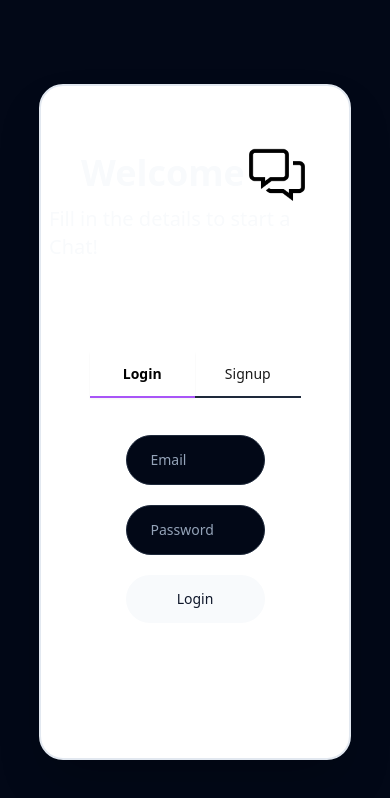
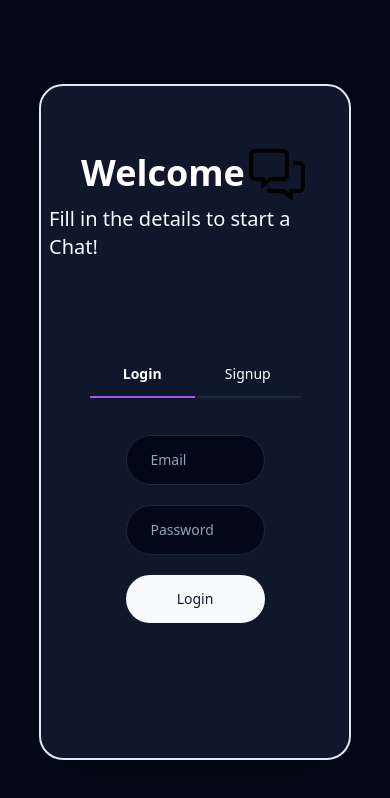
Before and after one commit to rishab2211/ChatX, a React (Vite) app in the folder client/: page /auth in a window 390 px wide. Shown: the top 798 px of the page. Built offline with nearby package versions, Linux system fonts and the light colour scheme; no server answers.

Commit message:
Corrected the dark mode color on auth page and overlapping problem of contacts bar and chat when in small screen size

```diff
--- a/client/src/pages/auth/index.jsx
+++ b/client/src/pages/auth/index.jsx
@@ -156,12 +156,12 @@ const AuthIndex = () => {
     // main outer div
     <div className=" h-[100vh] w-[100vw] flex items-center justify-center ">
       {/* // container div containing all the fields, buttons, texts */}
-      <div className=" h-[80vh] bg-white border-2 border-slate-200 text-opacity-90 shadow-2xl w-[80vw] md:w-[90vw] lg:w-[70vw] rounded-3xl p-2 grid xl:grid-cols-2">
+      <div className=" h-[80vh] bg-white dark:bg-slate-900 border-2 border-slate-200 text-opacity-90 shadow-2xl w-[80vw] md:w-[90vw] lg:w-[70vw] rounded-3xl p-2 grid xl:grid-cols-2">
         {/* Upper texts and icon div */}
         <div className="flex items-center justify-center flex-col">
           <div className="flex items-center justify-center">
-            <h1 className=" text-4xl font-bold md:text-6xl ">Welcome</h1>
-            <img src={ChatIcon} alt="Chat icon" className="w-16" />
+            <h1 className=" text-4xl font-bold md:text-6xl dark:text-white ">Welcome</h1>
+            <img src={ChatIcon} alt="Chat icon " className="w-16  " />
           </div>
           <p className="text-xl ">Fill in the details to start a Chat!</p>
         </div>
@@ -174,7 +174,7 @@ const AuthIndex = () => {
               {/* login tab */}
               <TabsTrigger
                 value="login"
-                className={` data-[state=active]:bg-transparent text-black text-opacity-90 border-b-2 rounded-none data-[state=active]:text-black data-[state=active]:font-semibold data-[state=active]:border-b-purple-500  w-full p-3 transition-all duration-300 `}
+                className={` data-[state=active]:bg-transparent text-black dark:text-white text-opacity-90 border-b-2 rounded-none data-[state=active]:text-black data-[state=active]:font-semibold data-[state=active]:border-b-purple-500  w-full p-3 transition-all duration-300 `}
 
               >
                 Login
@@ -183,7 +183,7 @@ const AuthIndex = () => {
               {/* Signup tab */}
               <TabsTrigger
                 value="signup"
-                className={` data-[state=active]:bg-transparent text-black text-opacity-90 border-b-2 rounded-none data-[state=active]:text-black data-[state=active]:font-semibold data-[state=active]:border-b-purple-500  w-full p-3 transition-all duration-300 `}
+                className={` data-[state=active]:bg-transparent text-black dark:text-white text-opacity-90 border-b-2 rounded-none data-[state=active]:text-black data-[state=active]:font-semibold data-[state=active]:border-b-purple-500  w-full p-3 transition-all duration-300 `}
 
               >
                 Signup
--- a/client/src/pages/chat/components/chat-container/components/chat-header/index.jsx
+++ b/client/src/pages/chat/components/chat-container/components/chat-header/index.jsx
@@ -7,7 +7,7 @@ const ChatHeader = () => {
             <div className='flex gap-5 items-center  ' >
                 <div className='flex gap-3 items-center justify-center ' >
                     <div className=' flex justify-center items-center gap-5  ' >
-                        <button className='dark:text-neutral-500 text-neutral-700 focus:neutral-800 focus:border-none focus:outline-none dark:focus:text-white dark:focus:text-neutral-300 duration-300 transition-all '   >
+                        <button className='dark:text-neutral-500 text-neutral-700 focus:neutral-800 focus:border-none focus:outline-none dark:focus:text-neutral-300 duration-300 transition-all '   >
                             <RiCloseFill className='text-3xl' />
                         </button>
                     </div>
--- a/client/src/pages/chat/components/contacts-container/components/profileInfo/index.jsx
+++ b/client/src/pages/chat/components/contacts-container/components/profileInfo/index.jsx
@@ -36,6 +36,8 @@ const ProfileInfo = () => {
         }
     }
 
+
+
     return (
         <div className='absolute bottom-0 flex items-center justify-between border border-t-[#2f303b]  px-10 py-3 w-full  ' >
             <div className=' flex gap-3 items-center justify-center  ' >
@@ -48,6 +50,9 @@ const ProfileInfo = () => {
                                 className=" object-cover w-full h-full "
                             />
                         ) : (
+                                                <TooltipProvider>
+                        <Tooltip>
+                            <TooltipTrigger>
                             <div
                                 className={`uppercase h-12 w-12 text-lg border-[1px] flex
                                      items-center justify-center ${getColor(userInfo.color)} `}
@@ -56,6 +61,12 @@ const ProfileInfo = () => {
                                     ? userInfo.firstName.split("").shift()
                                     : userInfo.email.split("").shift()}
                             </div>
+                            </TooltipTrigger>
+                            <TooltipContent className="" >
+                                <p>If the profile image not loaded refresh again</p>
+                            </TooltipContent>
+                        </Tooltip>
+                    </TooltipProvider>
                         )}
                     </Avatar>
                 </div>
--- a/client/src/pages/chat/components/contacts-container/index.jsx
+++ b/client/src/pages/chat/components/contacts-container/index.jsx
@@ -6,7 +6,7 @@ import { ModeToggle } from '../../../../components/ui/mode-toggle'
 
 const ContactsContainer = () => {
   return (
-    <div className='relative w-full md:w-[35vw] lg:w-[30vw] xl:w-[20vw] border-r-2 border-[#2f303b]  ' >
+    <div className='relative hidden md:block w-full md:w-[35vw] lg:w-[30vw] xl:w-[20vw] border-r-2 border-[#2f303b]  ' >
         <div className='pt-3 pr-3 flex justify-between items-center ' >
             <Logo/>
             <ModeToggle/>
@@ -36,3 +36,48 @@ const Title  = ({text})=>{
         </h6>
     )
 }
+
+
+
+
+
+
+
+// import React from 'react'
+// import Logo from '../../../../assets/Logo'
+// import ProfileInfo from './components/profileInfo'
+// import NewDM from './components/new-dm'
+// import { ModeToggle } from '../../../../components/ui/mode-toggle'
+
+// const ContactsContainer = () => {
+//   return (
+//     <div className='relative w-full md:w-[35vw] lg:w-[30vw] xl:w-[20vw] border-r-2 border-[#2f303b] hidden md:block' >
+//         <div className='pt-3 pr-3 flex justify-between items-center' >
+//             <Logo/>
+//             <ModeToggle/>
+//         </div>
+//         <div className='my-5'>
+//             <div className='flex items-center justify-between pr-10'>
+//                 <Title text={"Direct messages"}/>
+//                 <NewDM/>
+//             </div>
+//         </div>
+//         <div className='my-5'>
+//             <div className='flex items-center justify-between pr-10'>
+//                 <Title text={"channels"}/>
+//             </div>
+//         </div>
+//         <ProfileInfo/>
+//     </div>
+//   )
+// }
+
+// export default ContactsContainer
+
+// const Title = ({text}) => {
+//     return (
+//         <h6 className='uppercase tracking-widest text-black dark:text-neutral-300 pl-10 font-light text-sm'>
+//             {text}
+//         </h6>
+//     )
+// }
```
Also changed, not shown: 2 other files (tests, documents, lock files or other folders).
